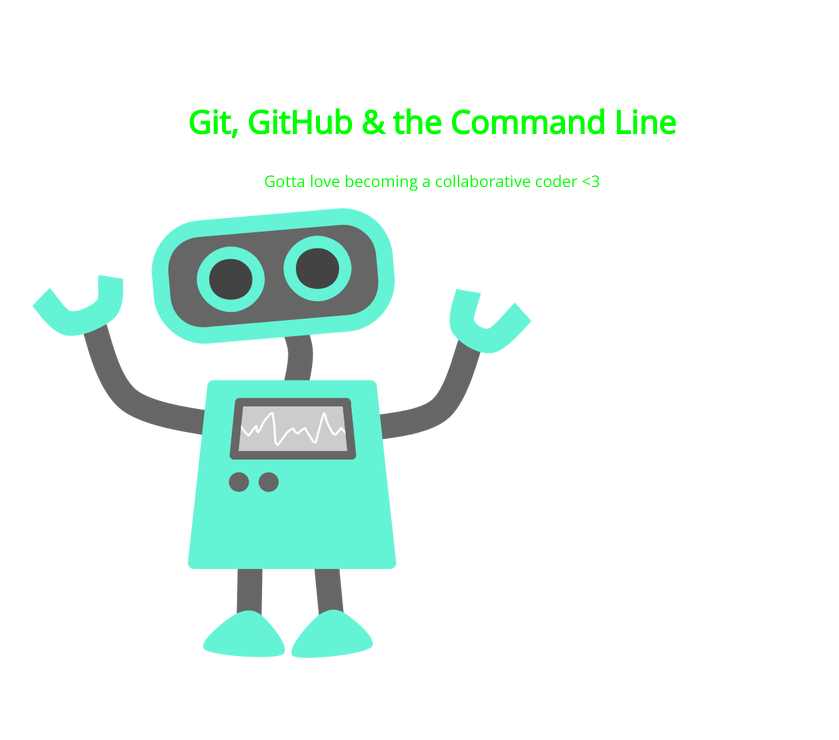
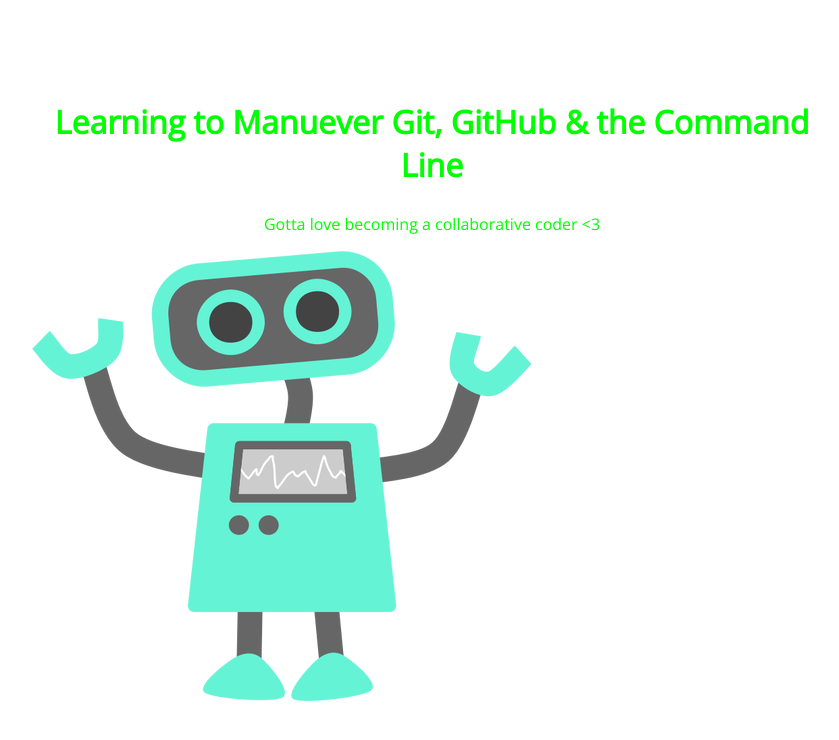
Before and after one commit to dlhartford/105-project, a plain HTML site: page index.html in a window 1280 px wide. Shown: the whole page, without its empty margins (208-1047 px from the left). Drawn offline with nearby package versions, Linux system fonts and the light colour scheme.

Commit message:
change to header

```diff
--- a/index.html
+++ b/index.html
@@ -8,7 +8,7 @@
 </head>
 <body>
 	<section>
-		<h1>Git, GitHub & the Command Line</h1>
+		<h1>Learning to Manuever Git, GitHub & the Command Line</h1>
 		<p>Gotta love becoming a collaborative coder <3</p>
 		<img src="img/happy-blue-robot.png">
 	</section>
```
